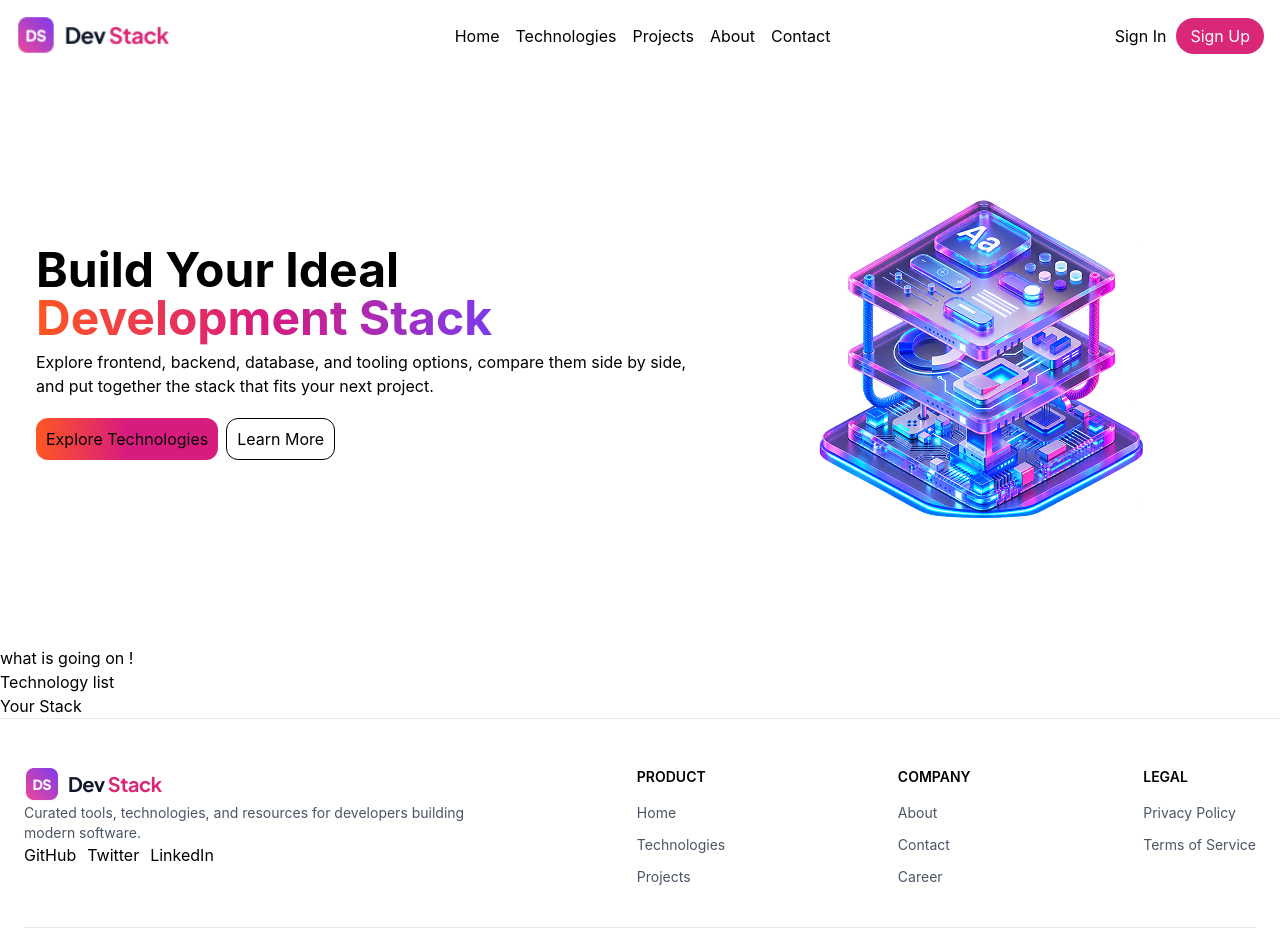
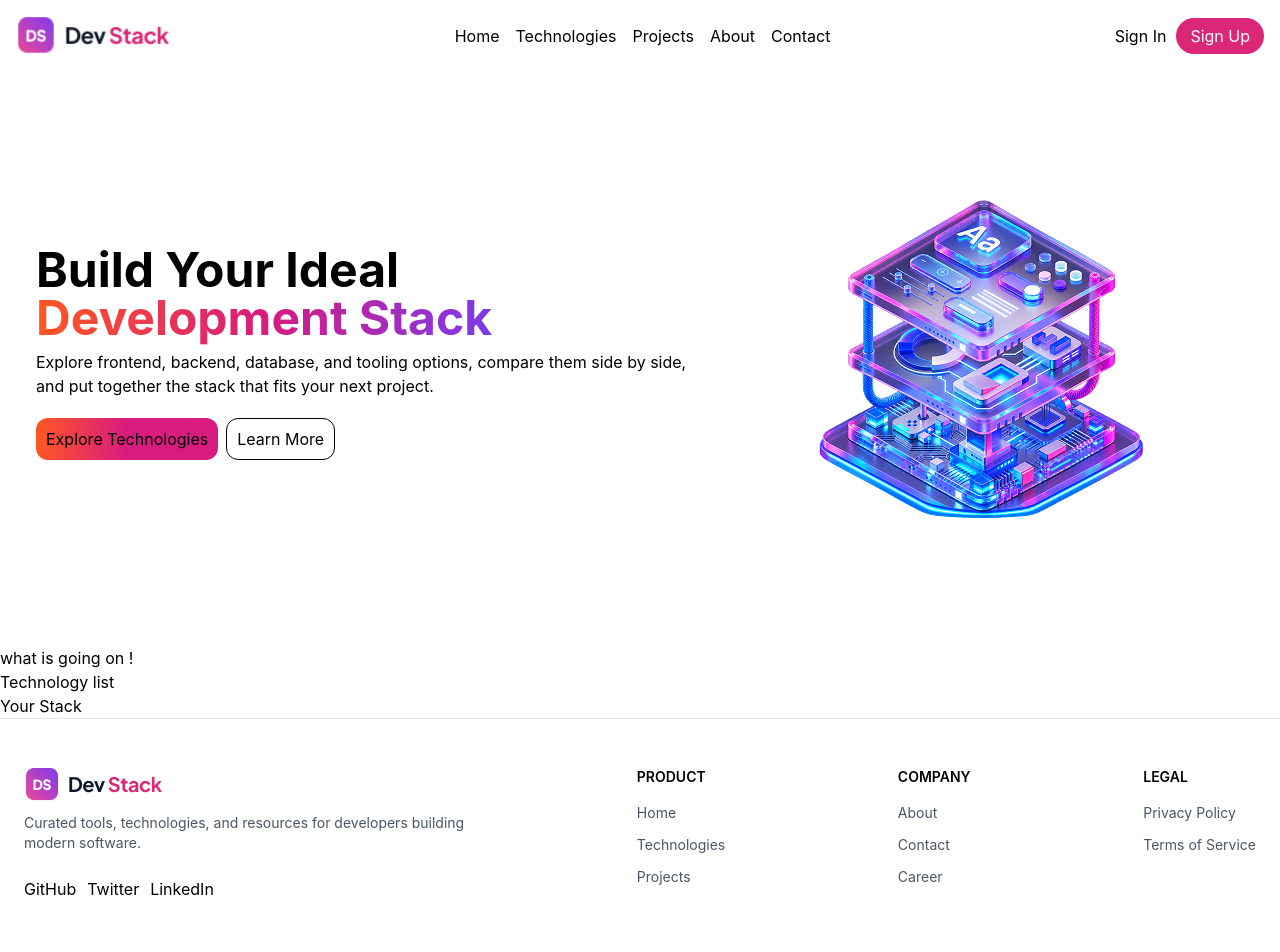
Before and after one commit to ovichawdhuryit/Dev-Stack-, a React (Vite) app: page / in a window 1280 px wide. Shown: the top 952 px of the page. Built offline with nearby package versions, Linux system fonts and the light colour scheme.

Commit message:
refine footer section

```diff
--- a/src/Components/Footer.tsx
+++ b/src/Components/Footer.tsx
@@ -5,12 +5,12 @@ export default function Footer() {
                 <div>
                     <img src="/assets/logo-text.png" alt="footer logo" />
 
-                    <p className=" text-sm text-gray-600">Curated tools, technologies, and resources for developers building <br /> modern software.</p>
+                    <p className=" my-2.5 text-sm text-gray-600">Curated tools, technologies, and resources for developers building <br /> modern software.</p>
 
-                    <ul className="flex gap-2.75">
-                        <li> GitHub</li>
-                        <li> Twitter </li>
-                        <li> LinkedIn</li>
+                    <ul className="flex gap-2.75 my-6">
+                        <a href="">GitHub</a>
+                        <a href="">Twitter</a>
+                        <a href="">LinkedIn</a>
                     </ul>
                 </div>
 
```
